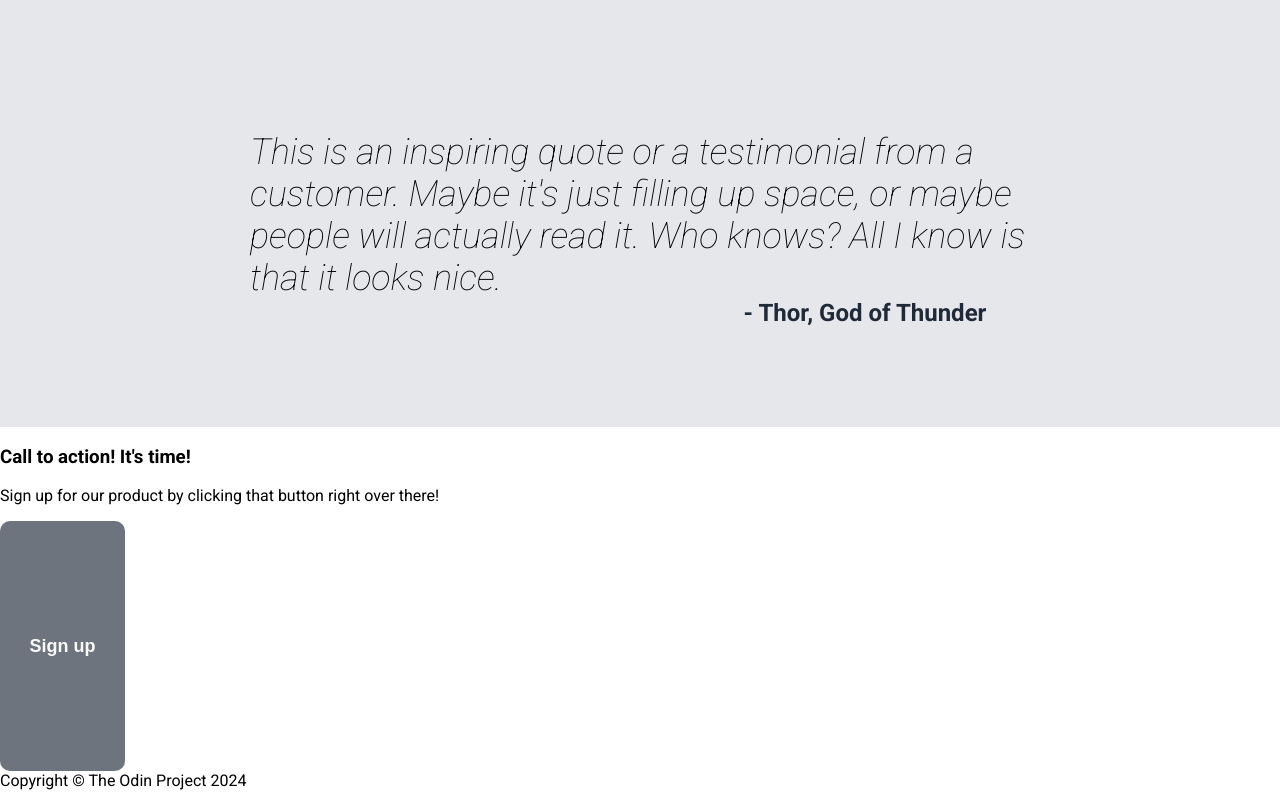
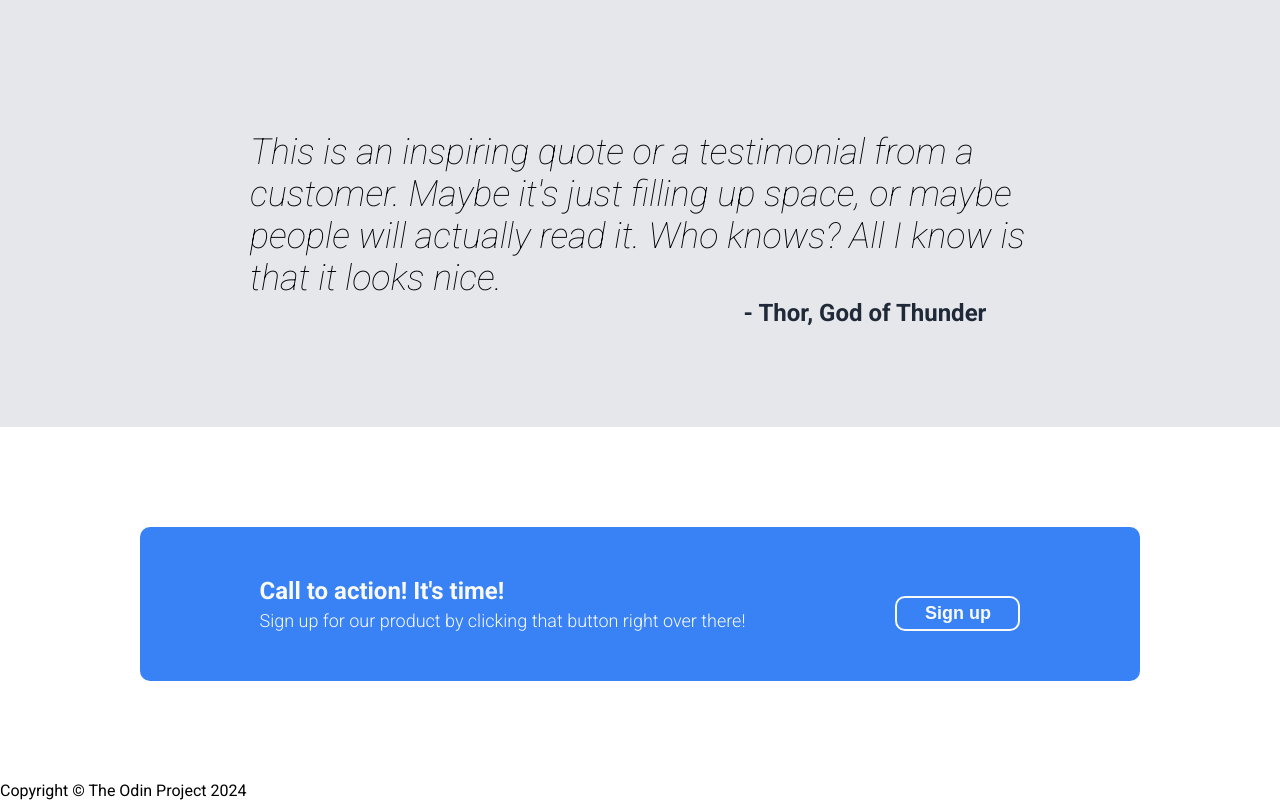
Before and after one commit to AliceAndree/TOP-landing-page, a plain HTML site: page index.html in a window 1280 px wide. Shown: the part 1049-1849 px from the top of the page. Drawn offline with Linux system fonts and the light colour scheme.

Commit message:
Styling cta-section

```diff
--- a/style.css
+++ b/style.css
@@ -59,12 +59,12 @@ header {
   margin: 100px 0;
 }
 
-.right,
-.left {
+.hero-section .right,
+.hero-section .left {
   flex: 1;
 }
 
-.right {
+.hero-section .right {
   background-color: #6d747d;
   display: flex;
   justify-content: center;
@@ -154,3 +154,39 @@ h2 {
   color: #1f2937;
   padding-left: 450px;
 }
+
+/** CTA Section **/
+
+.cta-section {
+  display: flex;
+  justify-content: center;
+  padding: 100px 0;
+}
+
+.cta {
+  display: flex;
+  justify-content: center;
+  align-items: flex-end;
+  gap: 150px;
+  width: 1000px;
+  background-color: #3882f6;
+  color: #f9faf8;
+  padding: 50px 0;
+  border-radius: 10px;
+}
+
+.cta p {
+  margin: 5px 0 0 0;
+  font-size: 18px;
+  font-weight: 300;
+}
+
+h3 {
+  font-size: 24px;
+  margin: 0;
+}
+
+.cta button {
+  border: 2px solid #f9faf8;
+  padding: 5px 12px;
+}
```
